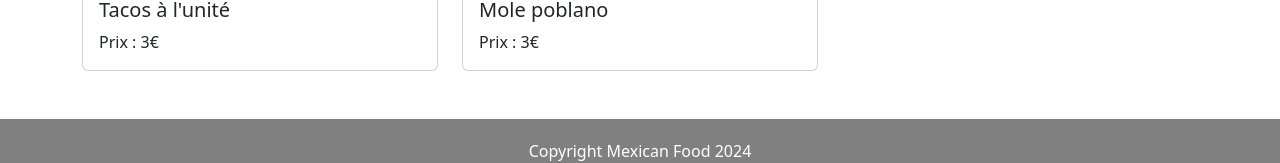
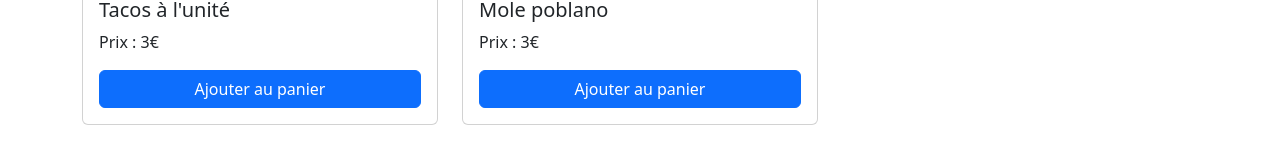
Before and after one commit to Vaezy/introduction-react, a React (Vite) app: page / in a window 1280 px wide. Shown: the part 393-556 px from the top of the page. Built offline with nearby package versions, Linux system fonts and the light colour scheme.

Commit message:
feat(dish): add button to add to cart

```diff
--- a/src/components/Dish.jsx
+++ b/src/components/Dish.jsx
@@ -1,4 +1,5 @@
 import Badge from "react-bootstrap/Badge";
+import Button from "react-bootstrap/Button";
 import Card from "react-bootstrap/Card";
 import "../assets/styles/dish.scss";
 
@@ -8,10 +9,15 @@
       <Card.Img src={imgSrc} />
       <Card.Body>
         {isNew === true && (
-          <Badge bg="primary position-absolute top-0 end-0 m-2">Nouveau</Badge>
+          <Badge bg="primary" className="position-absolute top-0 end-0 m-2">
+            Nouveau
+          </Badge>
         )}
         <Card.Title>{name}</Card.Title>
         <Card.Text>Prix : {price}€</Card.Text>
+        <Button variant="primary" className="w-100">
+          Ajouter au panier
+        </Button>
       </Card.Body>
     </Card>
   );
```
